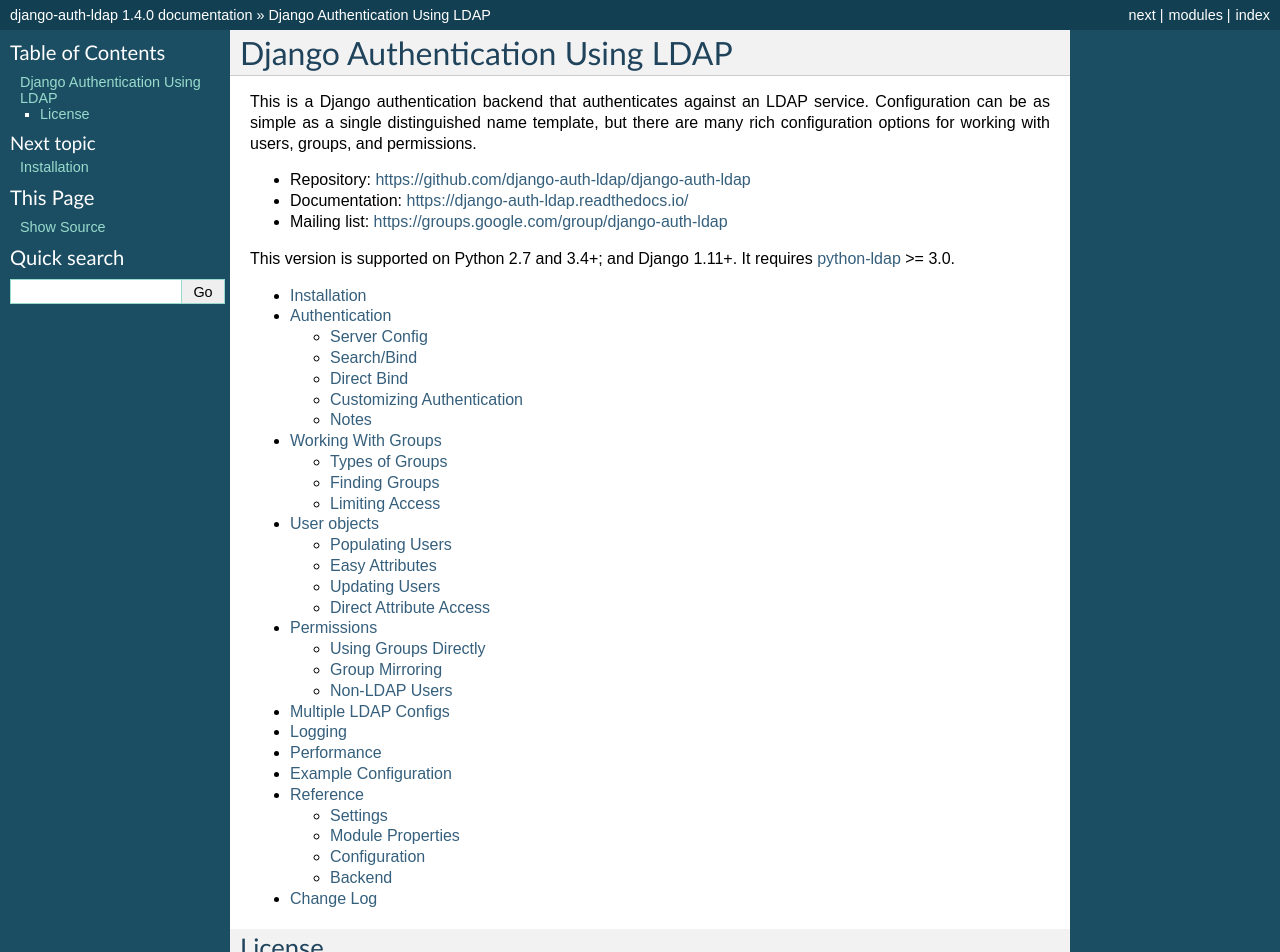
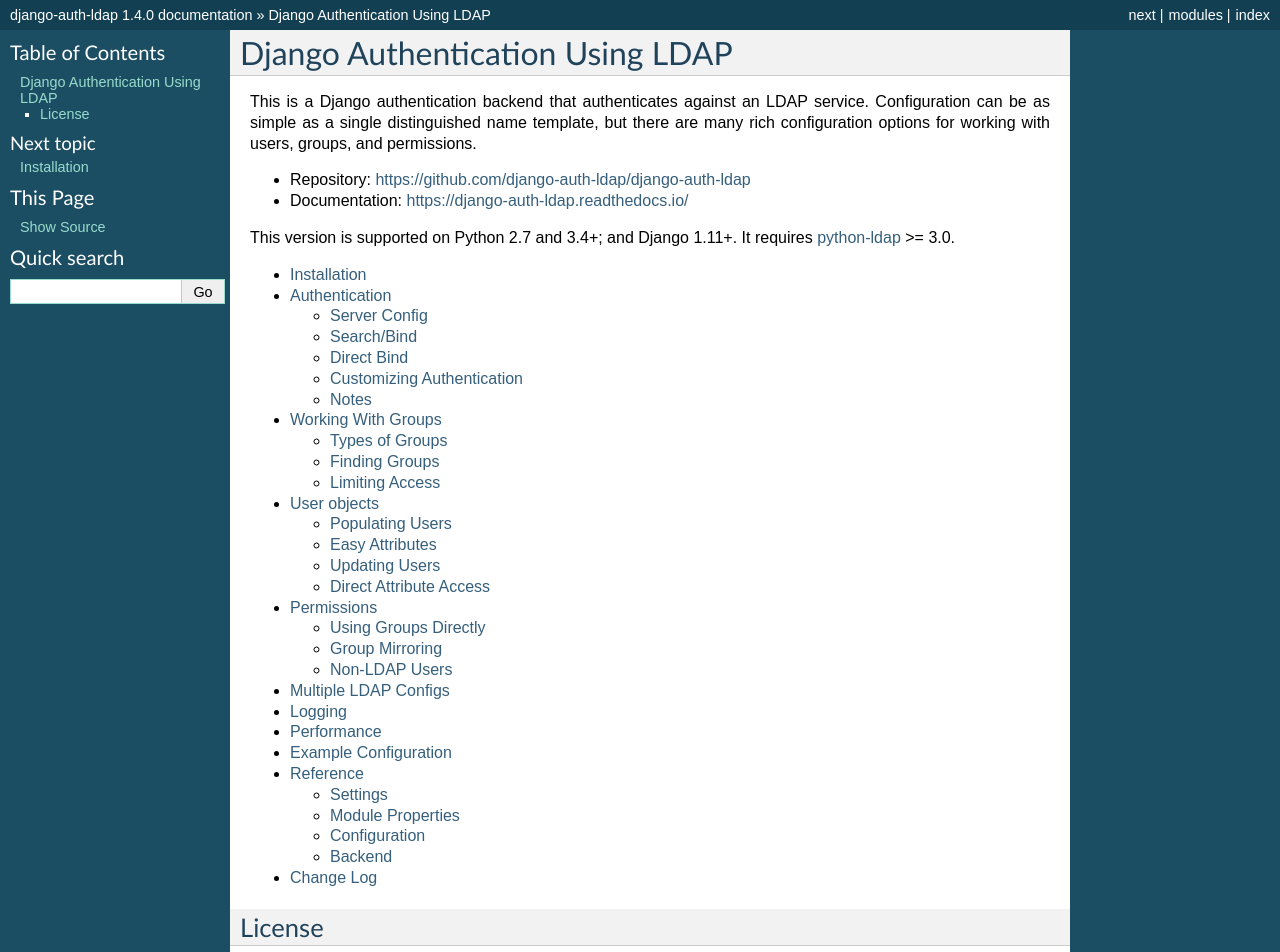
Before and after one commit to django-auth-ldap/django-auth-ldap, a Sphinx documentation site: the page built from docs/source/index.rst, in a window 1280 px wide, cut to the strip 0-952 px from the top of the page. Built offline with Sphinx 7.4.7, drawn with Linux system fonts in a browser that asks for light colours.

Commit message:
Drop references to the mailing list
I'm not interested in moderating or maintaining it. Communication can go
through GitHub.

```diff
--- a/docs/source/index.rst
+++ b/docs/source/index.rst
@@ -9,7 +9,6 @@
 
 * Repository: https://github.com/django-auth-ldap/django-auth-ldap
 * Documentation: https://django-auth-ldap.readthedocs.io/
-* Mailing list: https://groups.google.com/group/django-auth-ldap
 
 This version is supported on Python 2.7 and 3.4+; and Django 1.11+. It requires
 `python-ldap <https://pypi.python.org/pypi/python-ldap>`_ >= 3.0.
--- a/setup.py
+++ b/setup.py
@@ -18,7 +18,6 @@
 
 * Repository: https://github.com/django-auth-ldap/django-auth-ldap
 * Documentation: https://django-auth-ldap.readthedocs.io/
-* Mailing list: https://groups.google.com/group/django-auth-ldap
 
 Following is an example configuration, just to whet your appetite::
 
```
Also changed, not shown: README.md (+0 -2 lines).
